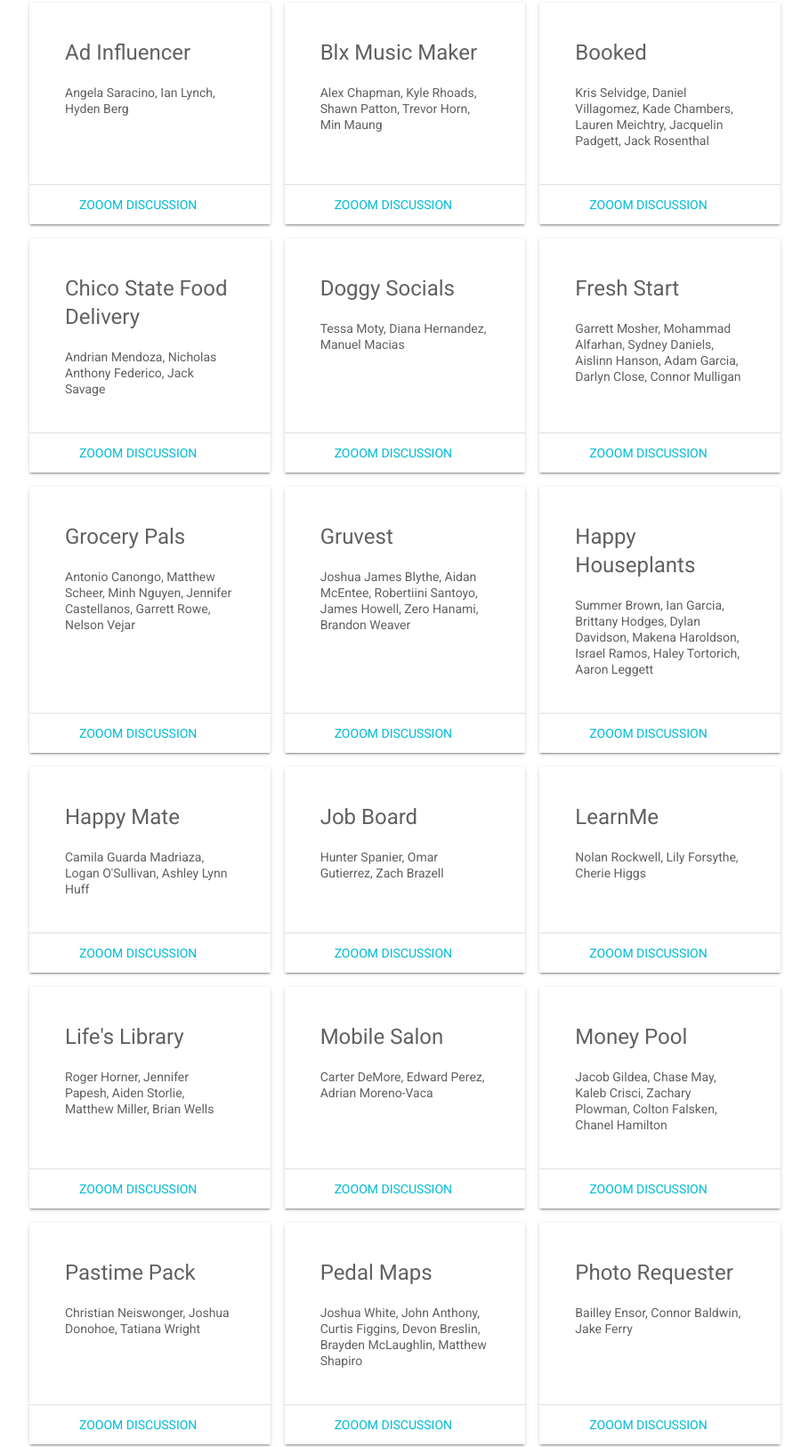
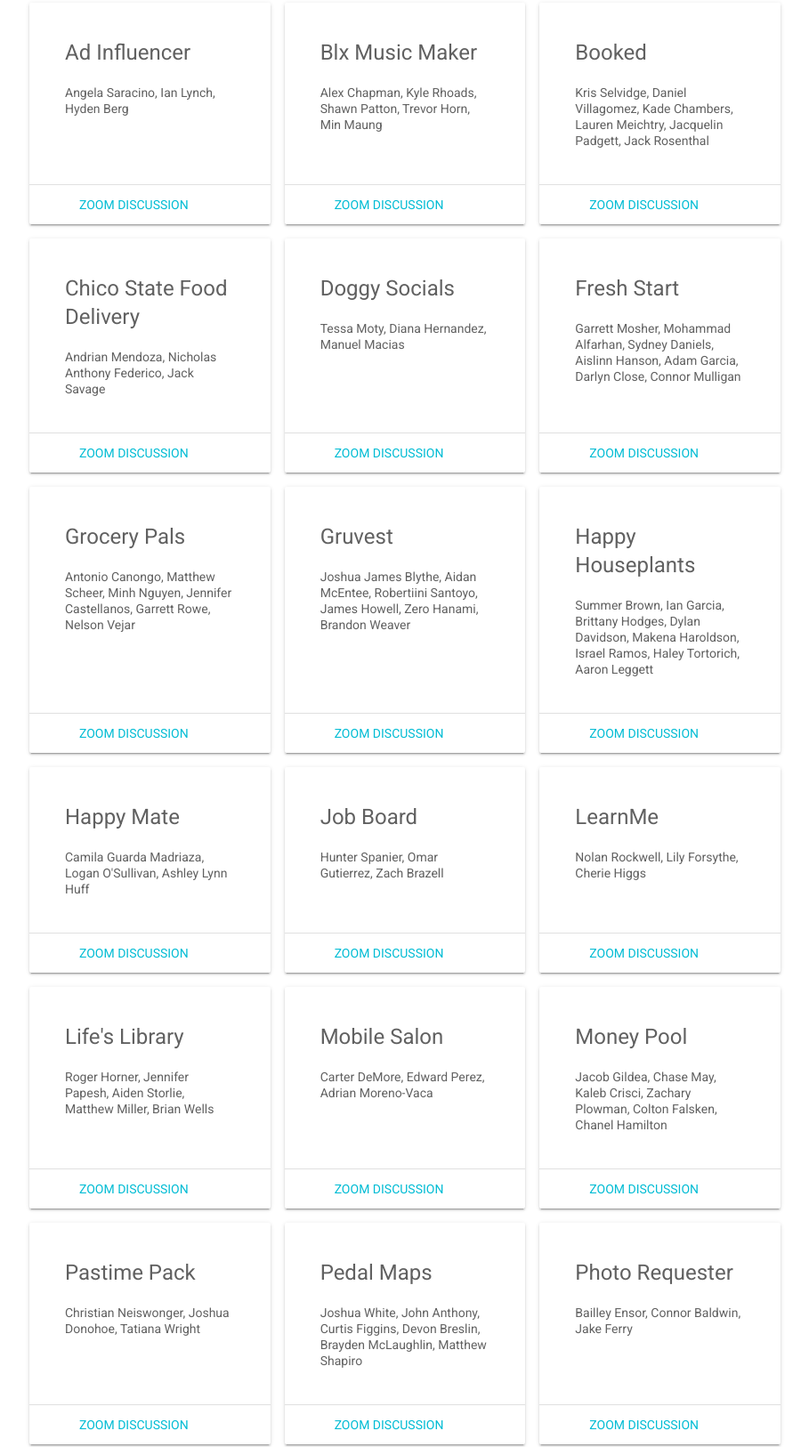
Before and after one commit to ChicoState/Showcase, a plain HTML site: page index.html in a window 1280 px wide. Shown: the part 437-2063 px from the top of the page at 89% size, without its empty margins (185-1094 px from the left). Drawn offline with Linux system fonts and the light colour scheme.

Commit message:
Fix zooom typo

```diff
--- a/index.html
+++ b/index.html
@@ -32,10 +32,10 @@
     <div class="mdl-layout mdl-js-layout mdl-layout--fixed-header">
       <header class="mdl-layout__header mdl-layout__header--scroll mdl-color--primary">
         <div class="mdl-layout--large-screen-only mdl-layout__header-row">
-          <h3>Chico State Startup Showcase</h3>
+          <h3>Startup Showcase</h3>
         </div>
         <div class="mdl-layout--large-screen-only mdl-layout__header-row">
-          <h4>Fall 2020 - Wednesday, December 8, 5-7pm Pacific</h4>
+          <h4>Fall 2020 - VIRTUAL: Wednesday, December 8, 5-7pm Pacific</h4>
         </div>
       </header>
       <main class="mdl-layout__content">
@@ -56,7 +56,7 @@
                 Angela Saracino, Ian Lynch, Hyden Berg
               </div>
               <div class="mdl-card__actions">
-                <a href="https://csuchico.zoom.us/j/85780850295?pwd=WHBzQXF5ZzAxVWppZmFGeXg4SGtRZz09" class="mdl-button">Zooom Discussion</a>
+                <a href="https://csuchico.zoom.us/j/85780850295?pwd=WHBzQXF5ZzAxVWppZmFGeXg4SGtRZz09" class="mdl-button">Zoom Discussion</a>
               </div>
             </div>
             <div class="mdl-card mdl-cell mdl-cell--4-col mdl-shadow--2dp">
@@ -65,7 +65,7 @@
                 Alex Chapman, Kyle Rhoads, Shawn Patton, Trevor Horn, Min Maung
               </div>
               <div class="mdl-card__actions">
-                <a href="https://csuchico.zoom.us/j/89431294132?pwd=YTlYT3RTeFVMS2dtRXRaVXYxZDhhZz09" class="mdl-button">Zooom Discussion</a>
+                <a href="https://csuchico.zoom.us/j/89431294132?pwd=YTlYT3RTeFVMS2dtRXRaVXYxZDhhZz09" class="mdl-button">Zoom Discussion</a>
               </div>
             </div>
             <div class="mdl-card mdl-cell mdl-cell--4-col mdl-shadow--2dp">
@@ -75,7 +75,7 @@
                 Jacquelin Padgett, Jack Rosenthal
               </div>
               <div class="mdl-card__actions">
-                <a href="https://csuchico.zoom.us/j/85809701766?pwd=YU8vMlZ2NUpJekhEU0pRMEZxMms1dz09" class="mdl-button">Zooom Discussion</a>
+                <a href="https://csuchico.zoom.us/j/85809701766?pwd=YU8vMlZ2NUpJekhEU0pRMEZxMms1dz09" class="mdl-button">Zoom Discussion</a>
               </div>
             </div>
             <div class="mdl-card mdl-cell mdl-cell--4-col mdl-shadow--2dp">
@@ -84,7 +84,7 @@
                 Andrian Mendoza, Nicholas Anthony Federico, Jack Savage
               </div>
               <div class="mdl-card__actions">
-                <a href="https://csuchico.zoom.us/j/82840050940?pwd=a2hZTWk3a2N5R01FRDdnWmFPcEdKZz09" class="mdl-button">Zooom Discussion</a>
+                <a href="https://csuchico.zoom.us/j/82840050940?pwd=a2hZTWk3a2N5R01FRDdnWmFPcEdKZz09" class="mdl-button">Zoom Discussion</a>
               </div>
             </div>
             <div class="mdl-card mdl-cell mdl-cell--4-col mdl-shadow--2dp">
@@ -93,7 +93,7 @@
                 Tessa Moty, Diana Hernandez, Manuel Macias
               </div>
               <div class="mdl-card__actions">
-                <a href="https://csuchico.zoom.us/j/84727209176?pwd=czQvajBka2kvSlhtRFZwOUdsUkgxUT09" class="mdl-button">Zooom Discussion</a>
+                <a href="https://csuchico.zoom.us/j/84727209176?pwd=czQvajBka2kvSlhtRFZwOUdsUkgxUT09" class="mdl-button">Zoom Discussion</a>
               </div>
             </div>
             <div class="mdl-card mdl-cell mdl-cell--4-col mdl-shadow--2dp">
@@ -102,7 +102,7 @@
                 Garrett Mosher, Mohammad Alfarhan, Sydney Daniels, Aislinn Hanson, Adam Garcia, Darlyn Close, Connor Mulligan
               </div>
               <div class="mdl-card__actions">
-                <a href="https://csuchico.zoom.us/j/82978919772?pwd=RS9IRk14dCtOVU0xWDR2YWF0aStKZz09" class="mdl-button">Zooom Discussion</a>
+                <a href="https://csuchico.zoom.us/j/82978919772?pwd=RS9IRk14dCtOVU0xWDR2YWF0aStKZz09" class="mdl-button">Zoom Discussion</a>
               </div>
             </div>
             <div class="mdl-card mdl-cell mdl-cell--4-col mdl-shadow--2dp">
@@ -111,7 +111,7 @@
                 Antonio Canongo, Matthew Scheer, Minh Nguyen, Jennifer Castellanos, Garrett Rowe, Nelson Vejar
               </div>
               <div class="mdl-card__actions">
-                <a href="https://csuchico.zoom.us/j/84409144397?pwd=LzREVG1ndzlER1VmUXlyYkFYM1FwZz09" class="mdl-button">Zooom Discussion</a>
+                <a href="https://csuchico.zoom.us/j/84409144397?pwd=LzREVG1ndzlER1VmUXlyYkFYM1FwZz09" class="mdl-button">Zoom Discussion</a>
               </div>
             </div>
             <div class="mdl-card mdl-cell mdl-cell--4-col mdl-shadow--2dp">
@@ -120,7 +120,7 @@
                 Joshua James Blythe, Aidan McEntee, Robertiini Santoyo, James Howell, Zero Hanami, Brandon Weaver
               </div>
               <div class="mdl-card__actions">
-                <a href="https://csuchico.zoom.us/j/88997709330?pwd=VWtqYlcwTFZkWDRPNW82bnBhV0JEUT09" class="mdl-button">Zooom Discussion</a>
+                <a href="https://csuchico.zoom.us/j/88997709330?pwd=VWtqYlcwTFZkWDRPNW82bnBhV0JEUT09" class="mdl-button">Zoom Discussion</a>
               </div>
             </div>
             <div class="mdl-card mdl-cell mdl-cell--4-col mdl-shadow--2dp">
@@ -129,7 +129,7 @@
                 Summer Brown, Ian Garcia, Brittany Hodges, Dylan Davidson, Makena Haroldson, Israel Ramos, Haley Tortorich, Aaron Leggett
               </div>
               <div class="mdl-card__actions">
-                <a href="https://csuchico.zoom.us/j/86524529720?pwd=M29UZUtvajdMQTRWUytTSjk4bENhUT09" class="mdl-button">Zooom Discussion</a>
+                <a href="https://csuchico.zoom.us/j/86524529720?pwd=M29UZUtvajdMQTRWUytTSjk4bENhUT09" class="mdl-button">Zoom Discussion</a>
               </div>
             </div>
             <div class="mdl-card mdl-cell mdl-cell--4-col mdl-shadow--2dp">
@@ -138,7 +138,7 @@
                 Camila Guarda Madriaza, Logan O'Sullivan, Ashley Lynn Huff
               </div>
               <div class="mdl-card__actions">
-                <a href="https://csuchico.zoom.us/j/86086433779?pwd=Vm9HK05RVFZodUZSaWVIMmhHY0ZwQT09" class="mdl-button">Zooom Discussion</a>
+                <a href="https://csuchico.zoom.us/j/86086433779?pwd=Vm9HK05RVFZodUZSaWVIMmhHY0ZwQT09" class="mdl-button">Zoom Discussion</a>
               </div>
             </div>
             <div class="mdl-card mdl-cell mdl-cell--4-col mdl-shadow--2dp">
@@ -147,7 +147,7 @@
                 Hunter Spanier, Omar Gutierrez, Zach Brazell
               </div>
               <div class="mdl-card__actions">
-                <a href="https://csuchico.zoom.us/j/82521216135?pwd=cDhXd2hqK3d4aG81SHFOdzVmbEp1Zz09" class="mdl-button">Zooom Discussion</a>
+                <a href="https://csuchico.zoom.us/j/82521216135?pwd=cDhXd2hqK3d4aG81SHFOdzVmbEp1Zz09" class="mdl-button">Zoom Discussion</a>
               </div>
             </div>
             <div class="mdl-card mdl-cell mdl-cell--4-col mdl-shadow--2dp">
@@ -156,7 +156,7 @@
                 Nolan Rockwell, Lily Forsythe, Cherie Higgs
               </div>
               <div class="mdl-card__actions">
-                <a href="https://csuchico.zoom.us/j/82038488054?pwd=ellrejlNWkdXd29wOVdpcHVISmRaZz09=cDhXd2hqK3d4aG81SHFOdzVmbEp1Zz09" class="mdl-button">Zooom Discussion</a>
+                <a href="https://csuchico.zoom.us/j/82038488054?pwd=ellrejlNWkdXd29wOVdpcHVISmRaZz09=cDhXd2hqK3d4aG81SHFOdzVmbEp1Zz09" class="mdl-button">Zoom Discussion</a>
               </div>
             </div>
             <div class="mdl-card mdl-cell mdl-cell--4-col mdl-shadow--2dp">
@@ -165,7 +165,7 @@
                 Roger Horner, Jennifer Papesh, Aiden Storlie, Matthew Miller, Brian Wells
               </div>
               <div class="mdl-card__actions">
-                <a href="https://csuchico.zoom.us/j/87575731356?pwd=dVlNY1J3dGJzdDJsbGw2cllndHdtUT09" class="mdl-button">Zooom Discussion</a>
+                <a href="https://csuchico.zoom.us/j/87575731356?pwd=dVlNY1J3dGJzdDJsbGw2cllndHdtUT09" class="mdl-button">Zoom Discussion</a>
               </div>
             </div>
             <div class="mdl-card mdl-cell mdl-cell--4-col mdl-shadow--2dp">
@@ -174,7 +174,7 @@
                 Carter DeMore, Edward Perez, Adrian Moreno-Vaca
               </div>
               <div class="mdl-card__actions">
-                <a href="https://csuchico.zoom.us/j/82825155685?pwd=a1ZIUjZYQS9wWWoycDRJWXYrUGM5QT09" class="mdl-button">Zooom Discussion</a>
+                <a href="https://csuchico.zoom.us/j/82825155685?pwd=a1ZIUjZYQS9wWWoycDRJWXYrUGM5QT09" class="mdl-button">Zoom Discussion</a>
               </div>
             </div>
             <div class="mdl-card mdl-cell mdl-cell--4-col mdl-shadow--2dp">
@@ -183,7 +183,7 @@
                 Jacob Gildea, Chase May, Kaleb Crisci, Zachary Plowman, Colton Falsken, Chanel Hamilton
               </div>
               <div class="mdl-card__actions">
-                <a href="https://csuchico.zoom.us/j/84790787758?pwd=L3YxSXlQc2U3ZVliV0Z5bThnelQ2UT09" class="mdl-button">Zooom Discussion</a>
+                <a href="https://csuchico.zoom.us/j/84790787758?pwd=L3YxSXlQc2U3ZVliV0Z5bThnelQ2UT09" class="mdl-button">Zoom Discussion</a>
               </div>
             </div>
             <div class="mdl-card mdl-cell mdl-cell--4-col mdl-shadow--2dp">
@@ -192,7 +192,7 @@
                 Christian Neiswonger, Joshua Donohoe, Tatiana Wright
               </div>
               <div class="mdl-card__actions">
-                <a href="https://csuchico.zoom.us/j/87355314166?pwd=MlQ4MVN0SXVqSGQ0R09nOWlWSkx6Zz09" class="mdl-button">Zooom Discussion</a>
+                <a href="https://csuchico.zoom.us/j/87355314166?pwd=MlQ4MVN0SXVqSGQ0R09nOWlWSkx6Zz09" class="mdl-button">Zoom Discussion</a>
               </div>
             </div>
             <div class="mdl-card mdl-cell mdl-cell--4-col mdl-shadow--2dp">
@@ -201,7 +201,7 @@
                 Joshua White, John Anthony, Curtis Figgins, Devon Breslin, Brayden McLaughlin, Matthew Shapiro
               </div>
               <div class="mdl-card__actions">
-                <a href="https://csuchico.zoom.us/j/85369483375?pwd=UDJzdXc2Q3NYTHRvbDhTN1NmK3hyZz09" class="mdl-button">Zooom Discussion</a>
+                <a href="https://csuchico.zoom.us/j/85369483375?pwd=UDJzdXc2Q3NYTHRvbDhTN1NmK3hyZz09" class="mdl-button">Zoom Discussion</a>
               </div>
             </div>
             <div class="mdl-card mdl-cell mdl-cell--4-col mdl-shadow--2dp">
@@ -210,7 +210,7 @@
                 Bailley Ensor, Connor Baldwin, Jake Ferry
               </div>
               <div class="mdl-card__actions">
-                <a href="https://csuchico.zoom.us/j/85307703842?pwd=bVRLa1RKU1I3RXRtZHMxVWliQ0U5QT09" class="mdl-button">Zooom Discussion</a>
+                <a href="https://csuchico.zoom.us/j/85307703842?pwd=bVRLa1RKU1I3RXRtZHMxVWliQ0U5QT09" class="mdl-button">Zoom Discussion</a>
               </div>
             </div>
             <div class="mdl-card mdl-cell mdl-cell--4-col mdl-shadow--2dp">
@@ -219,7 +219,7 @@
                 Brett Cozart, Ross Potter, Hudson Grady, Grayson Doshier, Jordan Gohner, Mansi Dogra, Viraj Sonavane, Calvin Martinez
               </div>
               <div class="mdl-card__actions">
-                <a href="https://csuchico.zoom.us/j/85052201679?pwd=SU1UUHNodk1KZmtkdWdpZmw0Vzl2UT09" class="mdl-button">Zooom Discussion</a>
+                <a href="https://csuchico.zoom.us/j/85052201679?pwd=SU1UUHNodk1KZmtkdWdpZmw0Vzl2UT09" class="mdl-button">Zoom Discussion</a>
               </div>
             </div>
             <div class="mdl-card mdl-cell mdl-cell--4-col mdl-shadow--2dp">
@@ -228,7 +228,7 @@
                 Luke Zearfoss, Joseph Levin, Colton Davies, Devan Hedglin, Sierra Galloway, Zachary Briles, Karim Richani
               </div>
               <div class="mdl-card__actions">
-                <a href="https://csuchico.zoom.us/j/81611769647?pwd=NGl1eU13MEFYZWVNaU0vRDA0WFlIdz09" class="mdl-button">Zooom Discussion</a>
+                <a href="https://csuchico.zoom.us/j/81611769647?pwd=NGl1eU13MEFYZWVNaU0vRDA0WFlIdz09" class="mdl-button">Zoom Discussion</a>
               </div>
             </div>
             <div class="mdl-card mdl-cell mdl-cell--4-col mdl-shadow--2dp">
@@ -237,7 +237,7 @@
                 Nicole Denny, Mark Lopez, Karl Godinez, Brent Deaver, Teng Xiong, Bretton Florek, Stephen Anderson
               </div>
               <div class="mdl-card__actions">
-                <a href="https://csuchico.zoom.us/j/83922431956?pwd=WHpEMU1LZW1jU1ZRc2JPR2tDTWxvZz09" class="mdl-button">Zooom Discussion</a>
+                <a href="https://csuchico.zoom.us/j/83922431956?pwd=WHpEMU1LZW1jU1ZRc2JPR2tDTWxvZz09" class="mdl-button">Zoom Discussion</a>
               </div>
             </div>
             <div class="mdl-card mdl-cell mdl-cell--4-col mdl-shadow--2dp">
@@ -246,7 +246,7 @@
                 Chandler McCauley, James Robert, Ryan McCasland
               </div>
               <div class="mdl-card__actions">
-                <a href="https://csuchico.zoom.us/j/81743486852?pwd=Y0UwSU1pdUN6RTI3OHIwQ2ZyTDV6Zz09" class="mdl-button">Zooom Discussion</a>
+                <a href="https://csuchico.zoom.us/j/81743486852?pwd=Y0UwSU1pdUN6RTI3OHIwQ2ZyTDV6Zz09" class="mdl-button">Zoom Discussion</a>
               </div>
             </div>
             <div class="mdl-card mdl-cell mdl-cell--4-col mdl-shadow--2dp">
@@ -255,7 +255,7 @@
                 Alexandra Torres, Emily Walker, Jake Mitchell
               </div>
               <div class="mdl-card__actions">
-                <a href="https://csuchico.zoom.us/j/84549571188?pwd=ZnFRUDBnNWJhR05XTEJlZjdpaFNUUT09" class="mdl-button">Zooom Discussion</a>
+                <a href="https://csuchico.zoom.us/j/84549571188?pwd=ZnFRUDBnNWJhR05XTEJlZjdpaFNUUT09" class="mdl-button">Zoom Discussion</a>
               </div>
             </div>
             <div class="mdl-card mdl-cell mdl-cell--4-col mdl-shadow--2dp">
@@ -264,7 +264,7 @@
                 Brandon Montoya, Tyler Riedel, Alexander Flores, Alexandra Templeton, Dominic Leveille, Braedin Gregoire, Uriel Martinez
               </div>
               <div class="mdl-card__actions">
-                <a href="https://csuchico.zoom.us/j/87530605307?pwd=ZWhzWDFOU012anhuYm5pYklQbmd5Zz09" class="mdl-button">Zooom Discussion</a>
+                <a href="https://csuchico.zoom.us/j/87530605307?pwd=ZWhzWDFOU012anhuYm5pYklQbmd5Zz09" class="mdl-button">Zoom Discussion</a>
               </div>
             </div>
             <div class="mdl-card mdl-cell mdl-cell--4-col mdl-shadow--2dp">
@@ -273,7 +273,7 @@
                 Gregory Pessin, Teresa Garcia, Rebecca Ruth Stern, Aviral Vaid, John Koistinen, Brendan Hanlon
               </div>
               <div class="mdl-card__actions">
-                <a href="https://csuchico.zoom.us/j/88517877752?pwd=dlRkb2tOMm1XUlFjbzNxckp1elZPZz09" class="mdl-button">Zooom Discussion</a>
+                <a href="https://csuchico.zoom.us/j/88517877752?pwd=dlRkb2tOMm1XUlFjbzNxckp1elZPZz09" class="mdl-button">Zoom Discussion</a>
               </div>
             </div>
             <div class="mdl-card mdl-cell mdl-cell--4-col mdl-shadow--2dp">
@@ -282,7 +282,7 @@
                 Christian Hodges, Vidit Dhaka, Lukas Pecson, Nathaniel Rehm, Matthew Martell, Nicholas Whitley
               </div>
               <div class="mdl-card__actions">
-                <a href="https://csuchico.zoom.us/j/84349779099?pwd=NTMwQXJxYWJMaVdXdnBFYWJuSUx1UT09" class="mdl-button">Zooom Discussion</a>
+                <a href="https://csuchico.zoom.us/j/84349779099?pwd=NTMwQXJxYWJMaVdXdnBFYWJuSUx1UT09" class="mdl-button">Zoom Discussion</a>
               </div>
             </div>
           </section>
```
